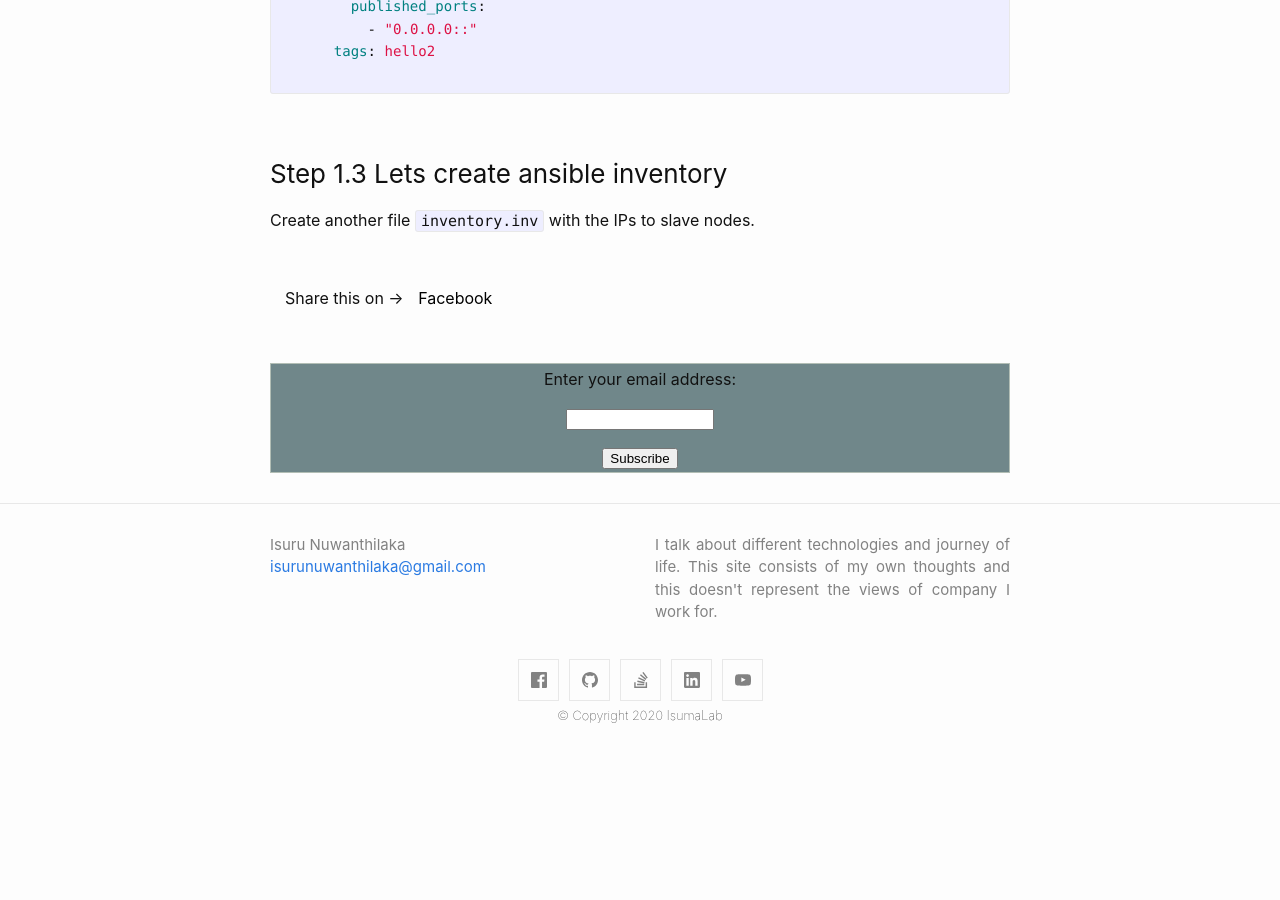
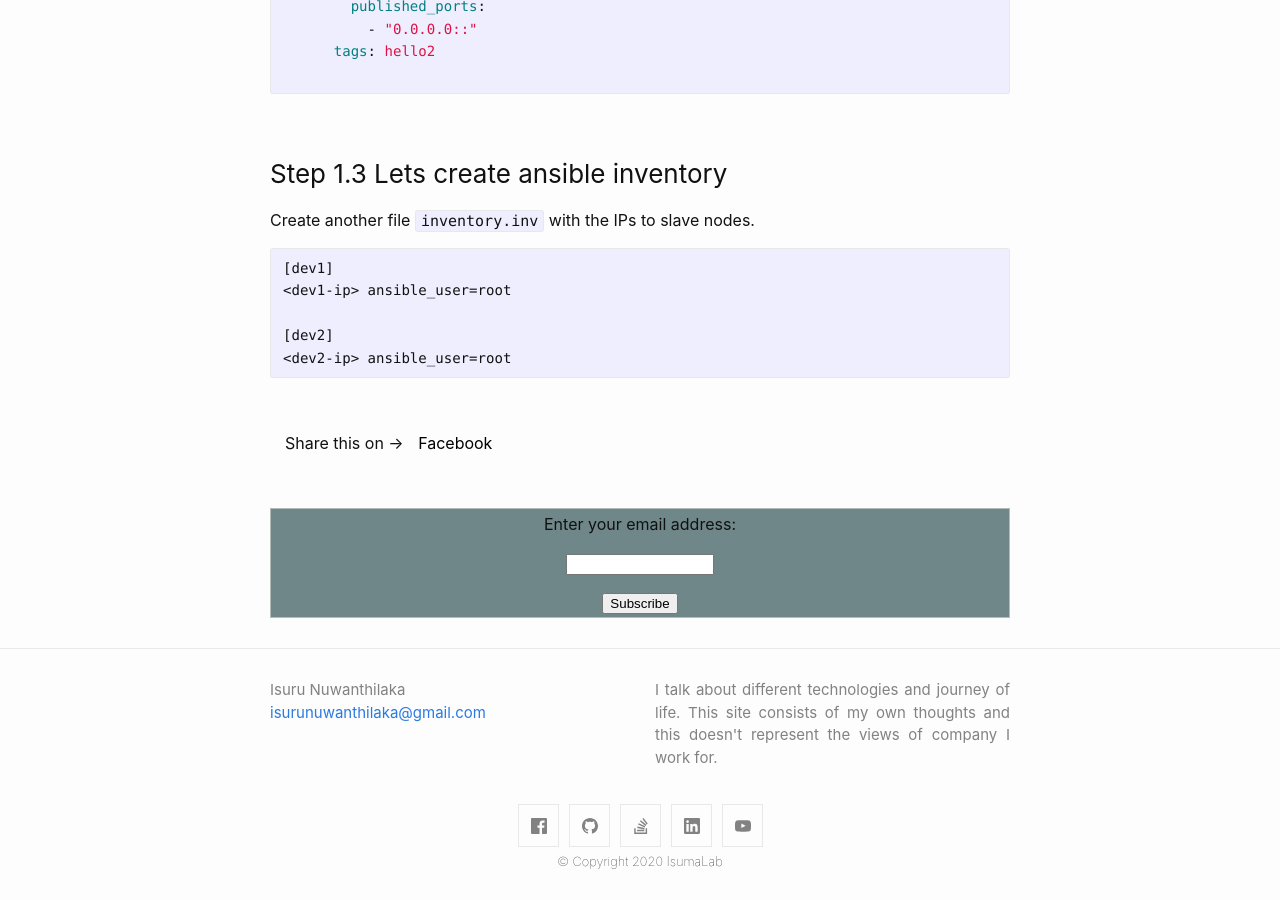
Before and after one commit to isurunuwanthilaka/isurunuwanthilaka.github.io, a Jekyll site: the page built from _posts/2021-02-18-docker-jenkins-ansible-automation.md, in a window 1280 px wide and 900 px high, scrolled down 5762 px. Built offline with Jekyll 4.4.1, drawn with Linux system fonts in a browser that asks for light colours; comment, search, counter and statistics services are not loaded; before the commit the page ends 6532 px from its top, so only the background shows below that.

Commit message:
add new cicd article

````diff
--- a/_posts/2021-02-18-docker-jenkins-ansible-automation.md
+++ b/_posts/2021-02-18-docker-jenkins-ansible-automation.md
@@ -207,3 +207,11 @@ Now create `docker-deployment.yml`, this is the ansible playbook for first pipel
 ### Step 1.3 Lets create ansible inventory
 
 Create another file `inventory.inv` with the IPs to slave nodes.
+
+```text
+[dev1]
+<dev1-ip> ansible_user=root
+
+[dev2]
+<dev2-ip> ansible_user=root
+```
````
